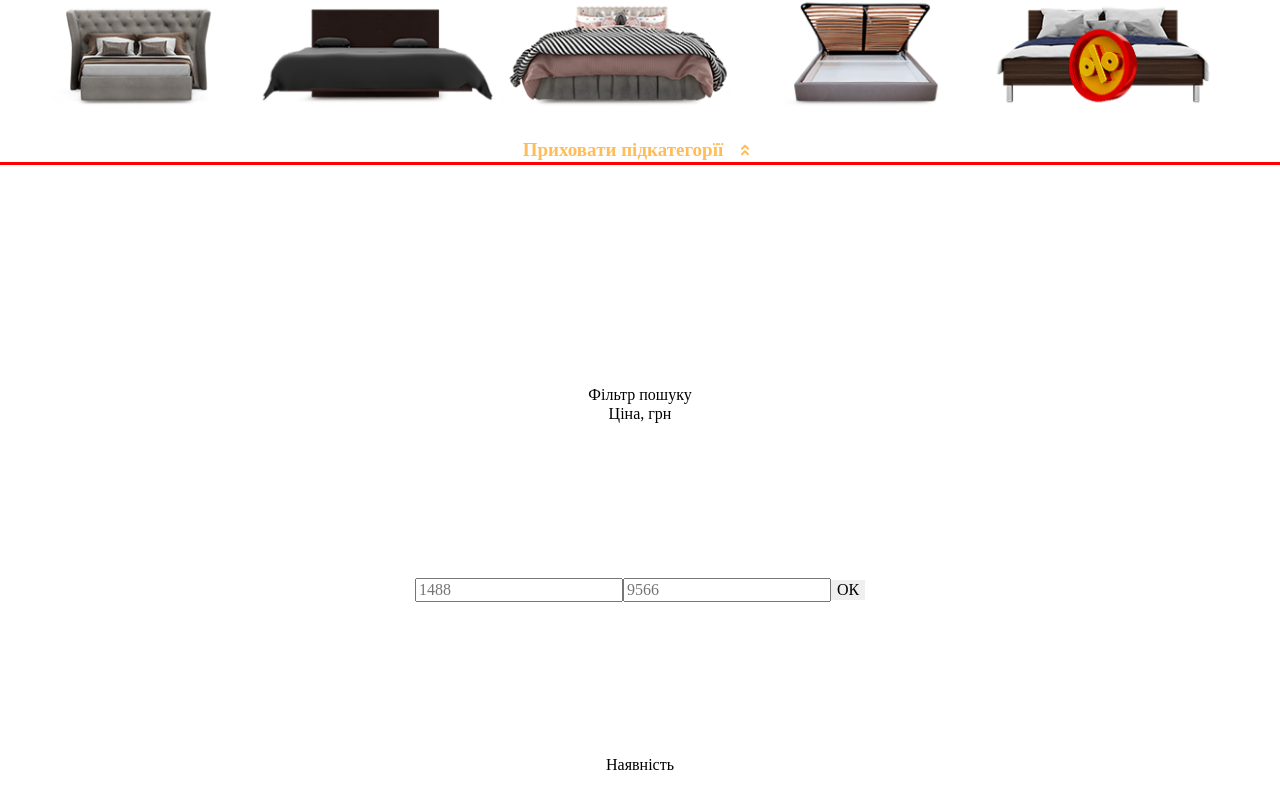
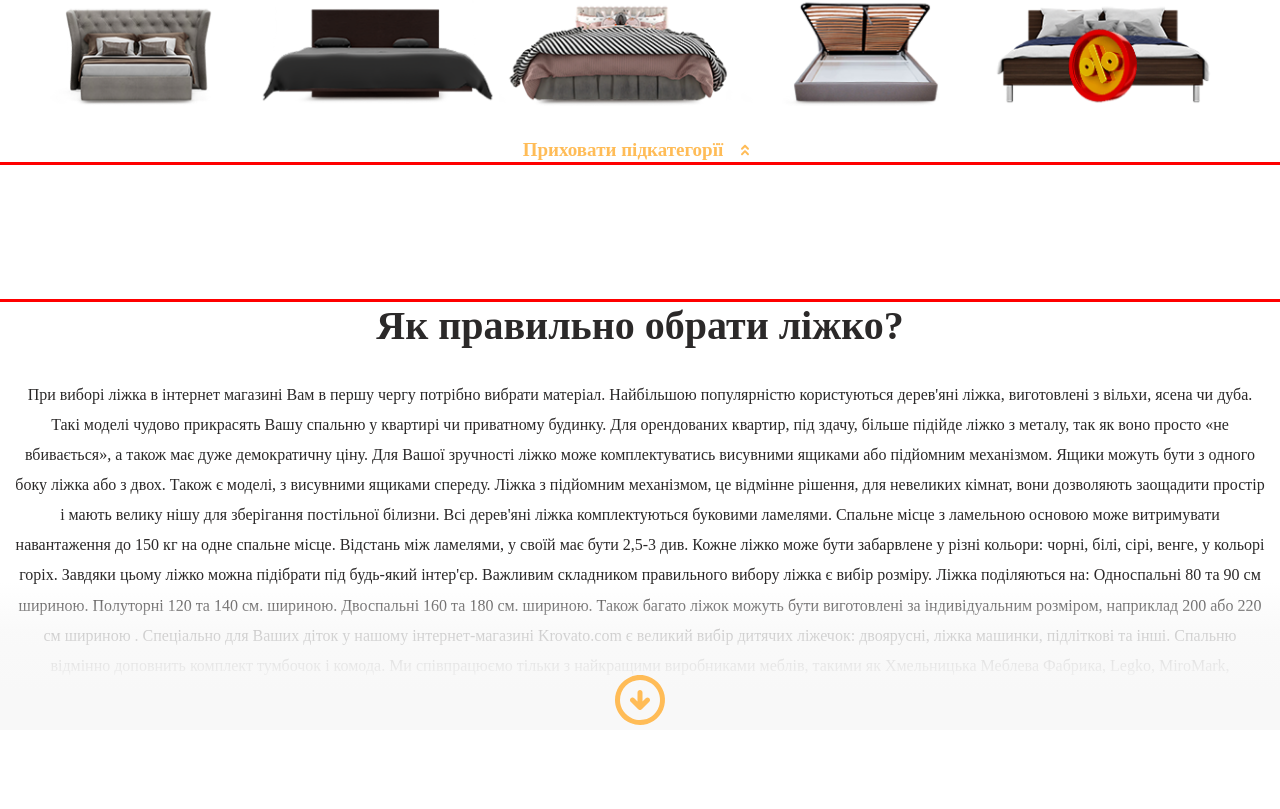
Before and after one commit to Tate-T/krovato-react, a React (Create React App) app: page / in a window 1280 px wide. Shown: the part 405-1214 px from the top of the page. After the commit the page ends 1135 px from the top, so only its background shows below. Built offline with nearby package versions, Linux system fonts and the light colour scheme; the HTML template or start-up script is replaced by a standard one.

Commit message:
choice component with styles

```diff
--- a/src/pages/Catalog/Catalog.jsx
+++ b/src/pages/Catalog/Catalog.jsx
@@ -1,5 +1,6 @@
 import { Subcategories } from "./Subcategoties/Subcategories";
 import { Shop } from "./Shop/Shop";
+import { Choice } from "./Choice/Choice";
 
 export const Catalog = () => {
   return (
@@ -7,7 +8,8 @@ export const Catalog = () => {
       <header></header>
       <main>
         <Subcategories />
-        <Shop />
+        {/* <Shop /> */}
+        <Choice />
       </main>
       <footer></footer>
     </>
--- /dev/null
+++ b/src/pages/Catalog/Choice/Choice.jsx
@@ -0,0 +1,67 @@
+import styles from "./choice.module.scss";
+import containerStyles from "../../../components/Container/Container.module.scss";
+
+import arrow from "../../../images/catalog/arrow.svg";
+
+export const Choice = () => {
+  return (
+    <section className={styles.choice}>
+      <div
+        className={[containerStyles.container, styles.choice__box].join(" ")}
+      >
+        <h2
+          className={styles.choice__title}
+          data-aos-duration="1000"
+          data-aos="fade-down"
+        >
+          Як правильно обрати ліжко?
+        </h2>
+        <input type="checkbox" className={styles.choice__checkbox} />
+        <p className={styles.choice__text}>
+          При виборі ліжка в інтернет магазині Вам в першу чергу потрібно
+          вибрати матеріал. Найбільшою популярністю користуються дерев'яні
+          ліжка, виготовлені з вільхи, ясена чи дуба. Такі моделі чудово
+          прикрасять Вашу спальню у квартирі чи приватному будинку. Для
+          орендованих квартир, під здачу, більше підійде ліжко з металу, так як
+          воно просто «не вбивається», а також має дуже демократичну ціну. Для
+          Вашої зручності ліжко може комплектуватись висувними ящиками або
+          підйомним механізмом. Ящики можуть бути з одного боку ліжка або з
+          двох. Також є моделі, з висувними ящиками спереду. Ліжка з підйомним
+          механізмом, це відмінне рішення, для невеликих кімнат, вони дозволяють
+          заощадити простір і мають велику нішу для зберігання постільної
+          білизни. Всі дерев'яні ліжка комплектуються буковими ламелями. Спальне
+          місце з ламельною основою може витримувати навантаження до 150 кг на
+          одне спальне місце. Відстань між ламелями, у своїй має бути 2,5-3 див.
+          Кожне ліжко може бути забарвлене у різні кольори: чорні, білі, сірі,
+          венге, у кольорі горіх. Завдяки цьому ліжко можна підібрати під
+          будь-який інтер'єр. Важливим складником правильного вибору ліжка є
+          вибір розміру. Ліжка поділяються на: Односпальні 80 та 90 см шириною.
+          Полуторні 120 та 140 см. шириною. Двоспальні 160 та 180 см. шириною.
+          Також багато ліжок можуть бути виготовлені за індивідуальним розміром,
+          наприклад 200 або 220 см шириною . Спеціально для Ваших діток у нашому
+          інтернет-магазині Krovato.com є великий вибір дитячих ліжечок:
+          двоярусні, ліжка машинки, підліткові та інші. Спальню відмінно
+          доповнить комплект тумбочок і комода. Ми співпрацюємо тільки з
+          найкращими виробниками меблів, такими як Хмельницька Меблева Фабрика,
+          Legko, MiroMark, АрборДрев, Естелла, Novelty. Наш магазин радує
+          покупців постійними акціями. Наприклад, купивши ліжко з матрацом, Ви
+          отримаєте безкоштовне складання ліжка, а також наматрацник у подарунок
+          або знижку на матрац. Таким чином, ви отримуєте не тільки відмінну
+          якість продукції, але і безліч бонусів, таких як безкоштовна доставка
+          по Києву. Ви можете замовити ліжко у нас з доставкою по Києву та
+          Україні. Ми працюємо з доставками Нова Пошта, Делівері, ІнТайм, так
+          само ви можете забрати Ваше замовлення у нас самовивозом. Відгуки про
+          всі товари Ви завжди можете прочитати у розділі Відгуки. Замовити Ви
+          можете: зателефонувавши нам, залишивши замовлення на нашому сайті
+          Krovato.com, або замовивши зворотній дзвінок. Наші менеджери завжди, з
+          радістю, допоможуть Вам із вибором
+        </p>
+        <div className={styles.choice__hidden}>
+          <svg className={styles.choice__icon}>
+            <use href={[arrow, "#arrow"].join("")}></use>
+          </svg>
+        </div>
+      </div>
+    </section>
+  );
+};
--- /dev/null
+++ b/src/pages/Catalog/Choice/choice.module.scss
@@ -0,0 +1,72 @@
+@import "../../../styles/vars.scss";
+@import "../../../styles/mixins.scss";
+@import "../../../styles/placeholders.scss";
+
+.choice {
+  padding-top: 70px;
+  &__title {
+    color: $dark-color;
+    text-align: center;
+    font-size: 30px;
+    font-weight: 600;
+    line-height: 133%;
+    margin-bottom: 40px;
+
+    @media screen and (min-width: 768px) {
+      font-size: 40px;
+      line-height: 120%;
+      margin-bottom: 30px;
+    }
+  }
+
+  &__text {
+    color: $dark-color;
+    text-align: center;
+    font-size: 16px;
+    font-weight: 400;
+    line-height: 188%;
+    height: 350px;
+    overflow: hidden;
+  }
+
+  &__box {
+    position: relative;
+  }
+
+  &__hidden {
+    @extend %position19;
+    display: flex;
+    justify-content: center;
+    align-items: flex-end;
+    background-image: linear-gradient(
+      180deg,
+      rgba(248, 248, 248, 0) 0%,
+      rgba(248, 248, 248, 0.8) 33.85%,
+      #f8f8f8 72.4%
+    );
+  }
+
+  &__icon {
+    fill: $yellow-color;
+    width: 60px;
+    height: 60px;
+  }
+  &__checkbox {
+    opacity: 0;
+    z-index: 9999;
+    position: absolute;
+    left: 0;
+    right: 0;
+    top: 0;
+    bottom: 0;
+
+    &:checked ~ .choice__text {
+      height: auto;
+      padding-bottom: 100px;
+    }
+    &:checked ~ .choice__hiden {
+      background-image: none;
+      bottom: 30px;
+    }
+  }
+}
```
Also changed, not shown: src/images/catalog/arrow.svg (added), 1 other file (tests, documents, lock files or other folders).
